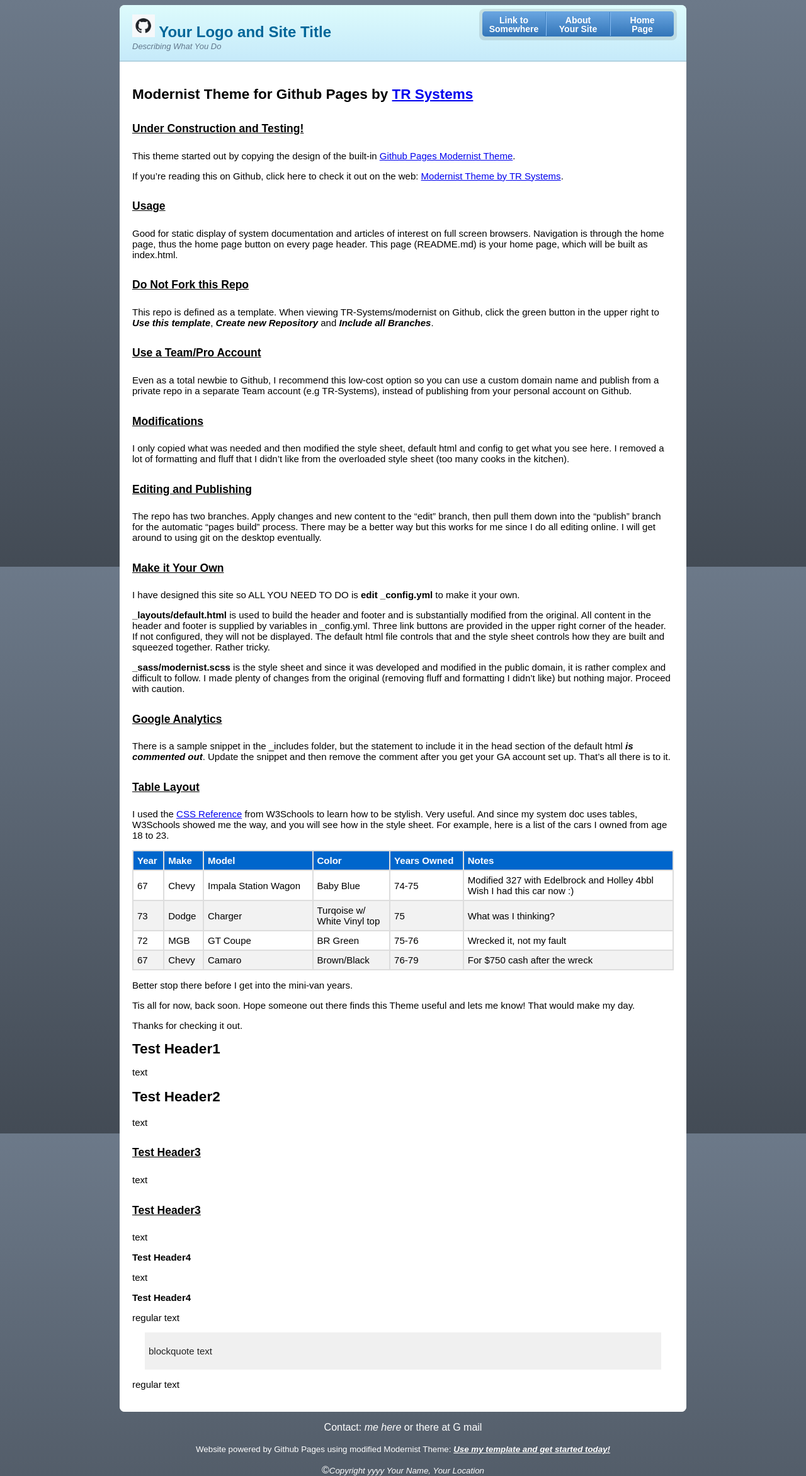
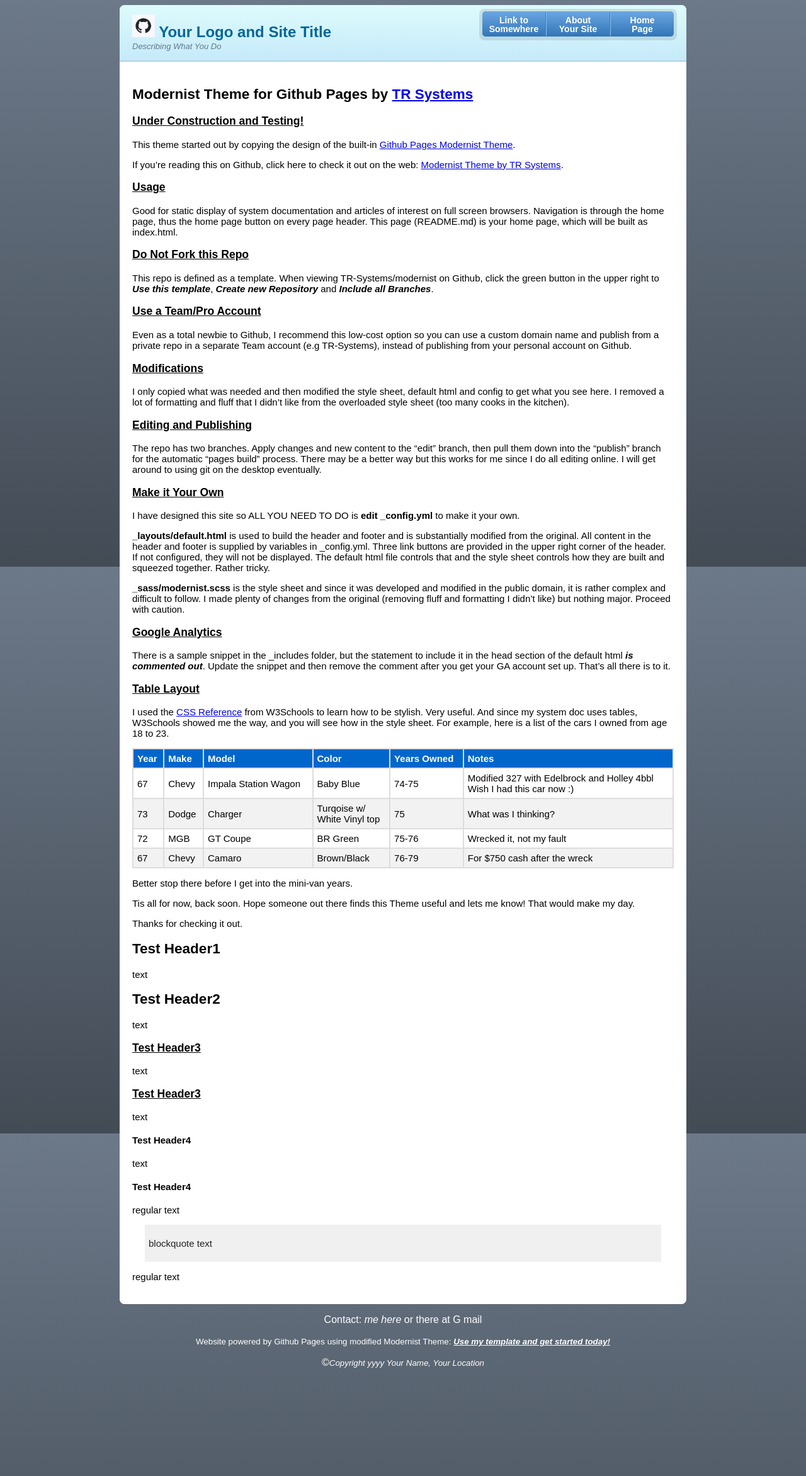
Before and after one commit to TR-Systems/modernist, a Jekyll site: the page built from README.md, in a window 1280 px wide. Shown: the whole page at 63% size. Built offline with Jekyll 4.4.1, drawn with Linux system fonts in a browser that asks for light colours; our own code applies the rules of GitHub Pages for plain Markdown files; after the commit the page ends 2173 px from its top, so only the background shows below that.

Commit message:
Update modernist.scss

```diff
--- a/_sass/modernist.scss
+++ b/_sass/modernist.scss
@@ -148,21 +148,8 @@
   position:relative;
 }
 
-h1 {
-  margin-top: 0.67em;
-  margin-bottom: 0.67em;
-}
-h2 {
-  margin-top: 0.83em;
-  margin-bottom: 0.83em;
-}
 h3 {
-  padding: 12px 0px 6px 0px;
   text-decoration: underline;
-}
-h4 {
-  margin-top: 0.67em;
-  margin-bottom: 0.67em;
 }
 
 p {
```
